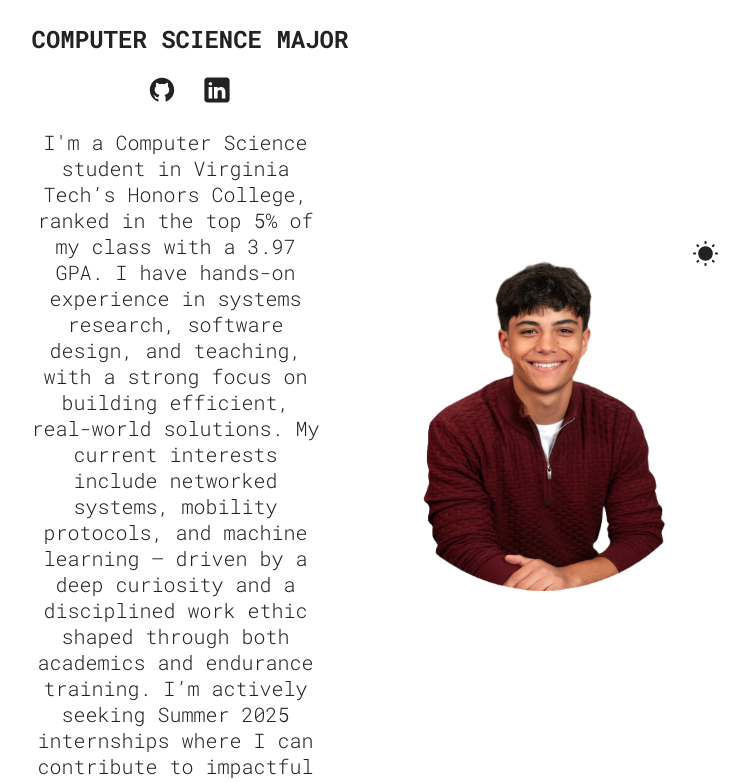
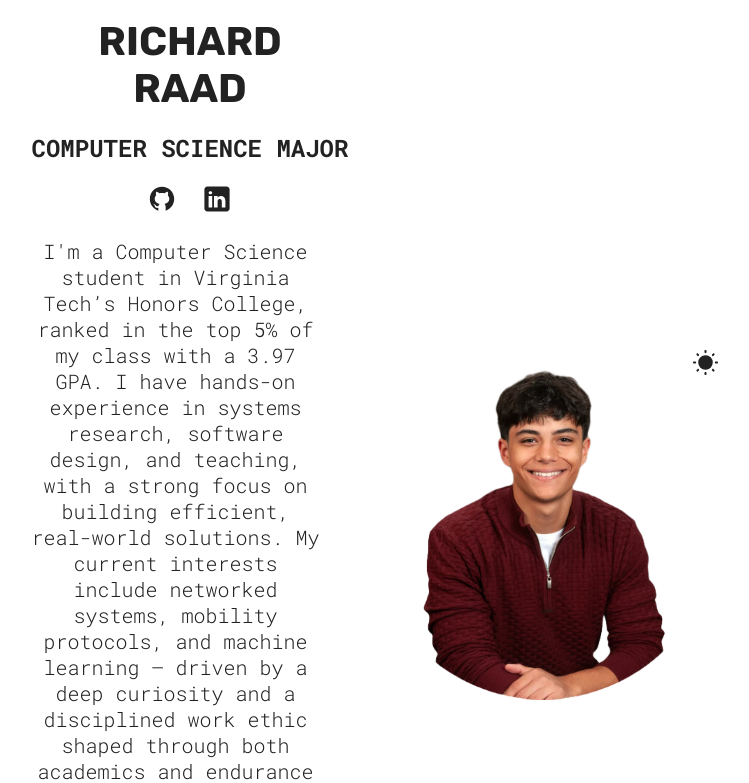
Before and after one commit to Richard-Raad/Richard-Raad-Portfolio, a React (Vite) app: page / in a window 1280 px wide. Shown: the top 783 px of the page, without its empty margins (265-1014 px from the left). Built offline with nearby package versions, Linux system fonts and the light colour scheme.

Commit message:
Updated scaling

```diff
--- a/src/sections/Hero/HeroStyles.module.css
+++ b/src/sections/Hero/HeroStyles.module.css
@@ -5,8 +5,8 @@
   margin-top: 10px;
   gap: 20px;
   text-align: center;
-  height: 100dvh;
-  min-height: 500px;
+  height: auto;
+  min-height: 100dvh;
 
   .hero {
     max-width: 200px;
```
